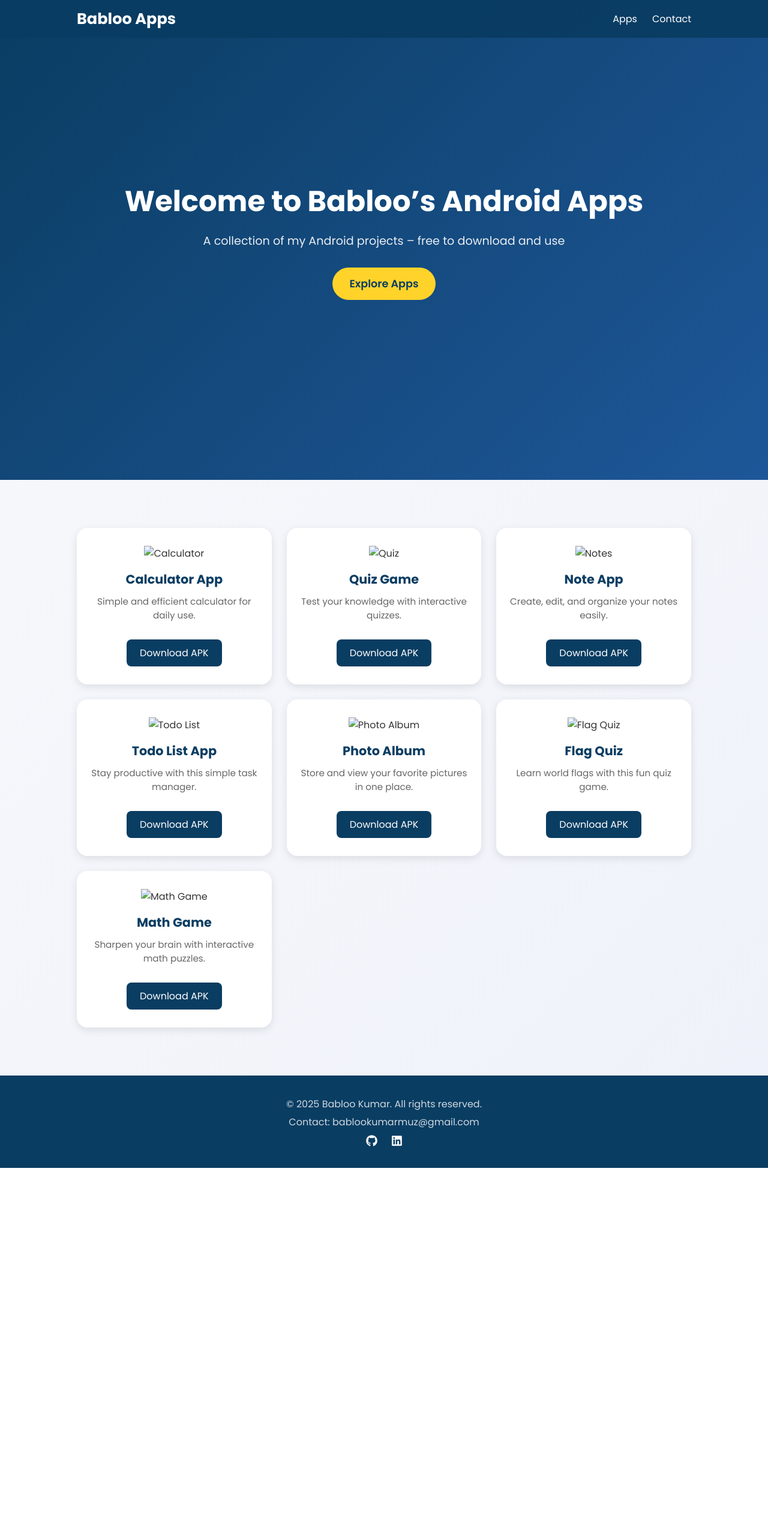
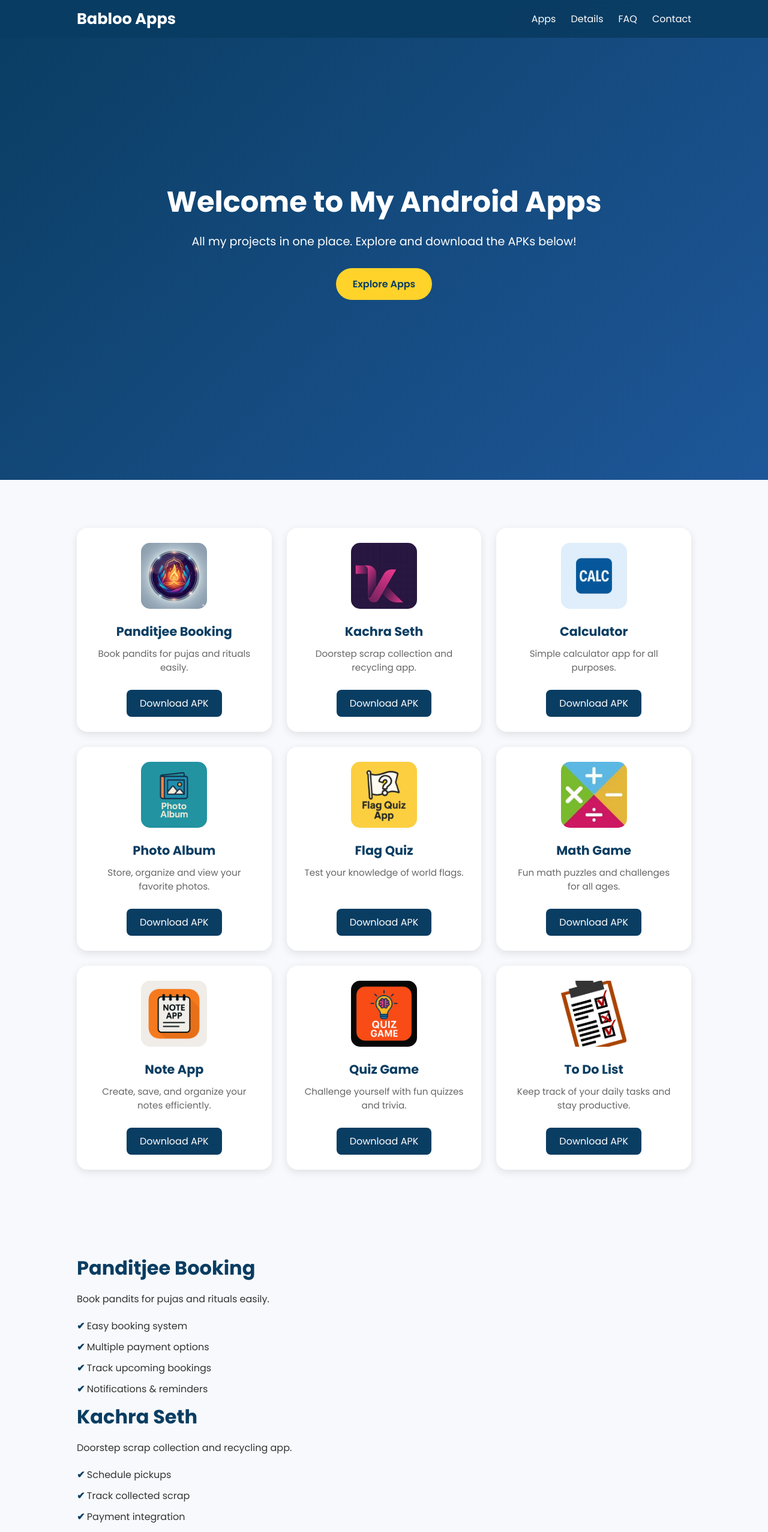
Before and after one commit to bablookumarmuz/Babloo-Android-Apps, a plain HTML site: page index.html in a window 1280 px wide. Shown: the top 2554 px of the page at 60% size. Before the commit the page ends 1947 px from the top, so only its background shows below. Drawn offline with Linux system fonts and the light colour scheme.

Commit message:
Update index.html

```diff
--- a/index.html
+++ b/index.html
@@ -10,7 +10,7 @@
     * {margin:0; padding:0; box-sizing:border-box;}
     body {
       font-family: 'Poppins', sans-serif;
-      background: linear-gradient(135deg,#f9f9fc,#eef2f9);
+      background: #f7f9fc;
       color: #333;
       scroll-behavior: smooth;
     }
@@ -18,143 +18,284 @@
     /* Navbar */
     nav {
       position: fixed;
+      top:0; left:0;
       width: 100%;
-      top: 0;
-      left: 0;
       background: rgba(10, 61, 98, 0.95);
-      color: white;
+      backdrop-filter: blur(8px);
       display: flex;
       justify-content: space-between;
       align-items: center;
       padding: 12px 10%;
       z-index: 1000;
     }
-    nav h1 { font-size: 1.6rem; font-weight: 700; }
-    nav ul { list-style: none; display: flex; gap: 25px; }
-    nav ul li a {
-      text-decoration: none; color: white; font-weight: 500;
-      transition: color .3s;
+    nav h1 { color:white; font-size:1.6rem; font-weight:700;}
+    nav ul { list-style:none; display:flex; gap:25px;}
+    nav ul li a { text-decoration:none; color:white; font-weight:500; transition: color .3s; }
+    nav ul li a:hover { color: #ffd32a; }
+    .hamburger { display:none; flex-direction: column; cursor:pointer; }
+    .hamburger span { width: 26px; height:3px; background:white; margin:4px 0; border-radius:3px; transition: all .4s;}
+    .hamburger.open span:nth-child(1){ transform:rotate(45deg) translate(5px,5px);}
+    .hamburger.open span:nth-child(2){ opacity:0;}
+    .hamburger.open span:nth-child(3){ transform:rotate(-45deg) translate(5px,-5px);}
+    @media(max-width:768px){
+      nav ul { position:absolute; top:60px; left:-100%; flex-direction:column; background: rgba(10,61,98,0.95); width:100%; padding:20px 0; gap:20px; transition: left .3s;}
+      nav ul.active { left:0; }
+      .hamburger { display:flex; }
     }
-    nav ul li a:hover { color: #ffd32a; }
 
     /* Hero */
     header.hero {
       height: 100vh;
-      display: flex; justify-content: center; align-items: center;
-      flex-direction: column; text-align: center; padding: 0 10%;
+      display:flex; flex-direction:column; justify-content:center; align-items:center;
+      text-align:center;
       background: linear-gradient(135deg,#0a3d62,#1e5799);
-      color: white;
+      color:white;
+      padding: 0 10%;
     }
-    header.hero h1 { font-size: 3rem; }
-    header.hero p { margin-top: 15px; font-size: 1.2rem; opacity: 0.9; }
-    header.hero .cta {
-      margin-top: 30px; padding: 14px 28px;
-      background: #ffd32a; color: #0a3d62; font-size: 1.1rem;
-      font-weight: 600; border-radius: 30px; text-decoration: none;
+    header.hero h1 { font-size:3rem; animation: fadeDown 1s ease forwards; }
+    header.hero p { font-size:1.2rem; margin-top:15px; animation: fadeUp 1.2s ease forwards; opacity:0.9;}
+    header.hero .cta { margin-top:30px; padding:14px 28px; background:#ffd32a; color:#0a3d62; font-weight:600; border-radius:30px; text-decoration:none; transition: all .3s; }
+    header.hero .cta:hover { transform:translateY(-5px); box-shadow:0 10px 20px rgba(0,0,0,0.2);}
+    @keyframes fadeDown { 0%{opacity:0; transform:translateY(-30px);} 100%{opacity:1; transform:translateY(0);} }
+    @keyframes fadeUp { 0%{opacity:0; transform:translateY(30px);} 100%{opacity:1; transform:translateY(0);} }
+
+    /* App Cards */
+    .apps { display:grid; grid-template-columns:repeat(auto-fit,minmax(280px,1fr)); gap:25px; padding:80px 10%; }
+    .card {
+      background:white; border-radius:18px; padding:25px; text-align:center;
+      box-shadow:0 4px 14px rgba(0,0,0,0.1); transition: transform .3s, box-shadow .3s;
     }
-    header.hero .cta:hover { background: #ffca0a; }
+    .card:hover { transform:translateY(-10px); box-shadow:0 12px 28px rgba(0,0,0,0.15); }
+    .card img { width:110px; height:110px; margin-bottom:15px; border-radius:15px; object-fit:cover; }
+    .card h2 { font-size:1.3rem; color:#0a3d62; margin-bottom:10px; }
+    .card p { font-size:.95rem; color:#666; min-height:60px; }
+    .download-btn {
+      display:inline-block; margin-top:12px; padding:10px 22px; background:#0a3d62; color:white; border-radius:8px;
+      font-weight:500; text-decoration:none; transition: all .3s;
+    }
+    .download-btn:hover { background:#1e5799; transform:translateY(-3px); }
 
-    /* Apps */
-    .apps {
-      display: grid; grid-template-columns: repeat(auto-fit,minmax(280px,1fr));
-      gap: 25px; padding: 80px 10%;
-    }
-    .card {
-      background: white; border-radius: 18px; padding: 30px 20px;
-      text-align: center; box-shadow: 0 4px 14px rgba(0,0,0,0.1);
-    }
-    .card img { width: 100px; height: 100px; margin-bottom: 15px; }
-    .card h2 { font-size: 1.3rem; color: #0a3d62; margin-bottom: 10px; }
-    .card p { font-size: .95rem; color: #666; min-height: 60px; }
-    .download-btn {
-      display: inline-block; margin-top: 15px; padding: 10px 22px;
-      background: #0a3d62; color: white; border-radius: 8px;
-      text-decoration: none; font-weight: 500;
-    }
-    .download-btn:hover { background: #1e5799; }
+    /* Details Section */
+    section.details { padding:60px 10%; animation: fadeUp 1s ease forwards;}
+    section.details h2 { font-size:2rem; color:#0a3d62; margin-bottom:15px;}
+    section.details p { font-size:1rem; margin-bottom:20px;}
+    section.details ul { list-style:none; }
+    section.details ul li { margin-bottom:10px; }
+    section.details ul li:before { content:"✔ "; color:#0a3d62; font-weight:bold; }
+
+    /* FAQ */
+    .faq { background:#f1f5f9; padding:60px 10%; }
+    .faq h2 { font-size:2rem; color:#0a3d62; margin-bottom:25px;}
+    .faq-item { margin-bottom:20px;}
+    .faq-item h3 { font-size:1.2rem; cursor:pointer; color:#0a3d62; }
+    .faq-item p { display:none; margin-top:10px; color:#444; }
 
     /* Footer */
-    footer {
-      background: #0a3d62; color: white; text-align: center; padding: 30px 15px;
-    }
-    footer p { margin: 5px; opacity: 0.8; }
-    .socials a { margin: 0 10px; color: white; font-size: 1.2rem; }
-    .socials a:hover { color: #ffd32a; }
+    footer { background:#0a3d62; color:white; text-align:center; padding:30px 15px;}
+    footer p { margin:5px; opacity:.85;}
+    .socials { margin-top:10px; }
+    .socials a { margin:0 10px; color:white; font-size:1.2rem; transition:color .3s; }
+    .socials a:hover { color:#ffd32a; }
   </style>
 </head>
 <body>
 
-  <!-- Navbar -->
   <nav>
     <h1>Babloo Apps</h1>
-    <ul>
+    <ul id="menu">
       <li><a href="#apps">Apps</a></li>
+      <li><a href="#details">Details</a></li>
+      <li><a href="#faq">FAQ</a></li>
       <li><a href="#contact">Contact</a></li>
     </ul>
+    <div class="hamburger" id="hamburger"><span></span><span></span><span></span></div>
   </nav>
 
-  <!-- Hero -->
   <header class="hero">
-    <h1>Welcome to Babloo’s Android Apps</h1>
-    <p>A collection of my Android projects – free to download and use</p>
+    <h1>Welcome to My Android Apps</h1>
+    <p>All my projects in one place. Explore and download the APKs below!</p>
     <a href="#apps" class="cta">Explore Apps</a>
   </header>
 
-  <!-- Apps Showcase -->
   <section id="apps" class="apps">
     <div class="card">
-      <img src="calculator.png" alt="Calculator">
-      <h2>Calculator App</h2>
-      <p>Simple and efficient calculator for daily use.</p>
-      <a href="apk/Android-Calculator-App.apk" class="download-btn" download>Download APK</a>
+      <img src="logo.jpg" alt="Panditjee Booking">
+      <h2>Panditjee Booking</h2>
+      <p>Book pandits for pujas and rituals easily.</p>
+      <a href="panditjee-booking.apk" class="download-btn" download>Download APK</a>
     </div>
     <div class="card">
-      <img src="quiz.png" alt="Quiz">
-      <h2>Quiz Game</h2>
-      <p>Test your knowledge with interactive quizzes.</p>
-      <a href="apk/Android-Quiz-Game-App.apk" class="download-btn" download>Download APK</a>
+      <img src="klogo.jpg" alt="Kachra Seth">
+      <h2>Kachra Seth</h2>
+      <p>Doorstep scrap collection and recycling app.</p>
+      <a href="kachraseth.apk" class="download-btn" download>Download APK</a>
     </div>
     <div class="card">
-      <img src="note.png" alt="Notes">
-      <h2>Note App</h2>
-      <p>Create, edit, and organize your notes easily.</p>
-      <a href="apk/Android-Note-App.apk" class="download-btn" download>Download APK</a>
+      <img src="calculator_icon.png" alt="Calculator">
+      <h2>Calculator</h2>
+      <p>Simple calculator app for all purposes.</p>
+      <a href="calculator.apk" class="download-btn" download>Download APK</a>
     </div>
     <div class="card">
-      <img src="todo.png" alt="Todo List">
-      <h2>Todo List App</h2>
-      <p>Stay productive with this simple task manager.</p>
-      <a href="apk/Android-Todo-List-App.apk" class="download-btn" download>Download APK</a>
+      <img src="photo_album_icon.png" alt="Photo Album">
+      <h2>Photo Album</h2>
+      <p>Store, organize and view your favorite photos.</p>
+      <a href="photoalbum.apk" class="download-btn" download>Download APK</a>
     </div>
     <div class="card">
-      <img src="photo.png" alt="Photo Album">
-      <h2>Photo Album</h2>
-      <p>Store and view your favorite pictures in one place.</p>
-      <a href="apk/Android-Photo-Album.apk" class="download-btn" download>Download APK</a>
+      <img src="flag_quiz_icon.png" alt="Flag Quiz">
+      <h2>Flag Quiz</h2>
+      <p>Test your knowledge of world flags.</p>
+      <a href="flagquiz.apk" class="download-btn" download>Download APK</a>
     </div>
     <div class="card">
-      <img src="flag.png" alt="Flag Quiz">
-      <h2>Flag Quiz</h2>
-      <p>Learn world flags with this fun quiz game.</p>
-      <a href="apk/Android-Flag-Quiz-App.apk" class="download-btn" download>Download APK</a>
+      <img src="math game.jpeg" alt="Math Game">
+      <h2>Math Game</h2>
+      <p>Fun math puzzles and challenges for all ages.</p>
+      <a href="mathgame.apk" class="download-btn" download>Download APK</a>
     </div>
     <div class="card">
-      <img src="math.png" alt="Math Game">
-      <h2>Math Game</h2>
-      <p>Sharpen your brain with interactive math puzzles.</p>
-      <a href="apk/Android-Math-Game-App.apk" class="download-btn" download>Download APK</a>
+      <img src="note_app_icon.png" alt="Note App">
+      <h2>Note App</h2>
+      <p>Create, save, and organize your notes efficiently.</p>
+      <a href="noteapp.apk" class="download-btn" download>Download APK</a>
+    </div>
+    <div class="card">
+      <img src="quiz_applogo.png" alt="Quiz Game">
+      <h2>Quiz Game</h2>
+      <p>Challenge yourself with fun quizzes and trivia.</p>
+      <a href="quizgame.apk" class="download-btn" download>Download APK</a>
+    </div>
+    <div class="card">
+      <img src="todolist.png" alt="To Do List">
+      <h2>To Do List</h2>
+      <p>Keep track of your daily tasks and stay productive.</p>
+      <a href="todolist.apk" class="download-btn" download>Download APK</a>
     </div>
   </section>
 
-  <!-- Footer -->
+  <section id="details" class="details">
+    <h2>Panditjee Booking</h2>
+    <p>Book pandits for pujas and rituals easily.</p>
+    <ul>
+      <li>Easy booking system</li>
+      <li>Multiple payment options</li>
+      <li>Track upcoming bookings</li>
+      <li>Notifications & reminders</li>
+    </ul>
+
+    <h2>Kachra Seth</h2>
+    <p>Doorstep scrap collection and recycling app.</p>
+    <ul>
+      <li>Schedule pickups</li>
+      <li>Track collected scrap</li>
+      <li>Payment integration</li>
+      <li>Analytics & insights</li>
+    </ul>
+
+    <h2>Calculator</h2>
+    <p>Simple and efficient calculator app.</p>
+    <ul>
+      <li>Basic arithmetic</li>
+      <li>Scientific functions</li>
+      <li>User-friendly interface</li>
+      <li>History tracking</li>
+    </ul>
+
+    <h2>Photo Album</h2>
+    <p>Organize and view your favorite photos.</p>
+    <ul>
+      <li>Create albums</li>
+      <li>Add captions & notes</li>
+      <li>Share photos</li>
+      <li>Secure storage</li>
+    </ul>
+
+    <h2>Flag Quiz</h2>
+    <p>Test your knowledge of world flags.</p>
+    <ul>
+      <li>Multiple choice questions</li>
+      <li>Score tracking</li>
+      <li>Timer challenge</li>
+      <li>Learn flags of countries</li>
+    </ul>
+
+    <h2>Math Game</h2>
+    <p>Fun math puzzles for all ages.</p>
+    <ul>
+      <li>Addition, subtraction, multiplication</li>
+      <li>Timed challenges</li>
+      <li>Level progression</li>
+      <li>Score leaderboard</li>
+    </ul>
+
+    <h2>Note App</h2>
+    <p>Save and organize notes efficiently.</p>
+    <ul>
+      <li>Create & edit notes</li>
+      <li>Search notes</li>
+      <li>Organize by categories</li>
+      <li>Secure storage</li>
+    </ul>
+
+    <h2>Quiz Game</h2>
+    <p>Challenge yourself with quizzes.</p>
+    <ul>
+      <li>Various categories</li>
+      <li>Track your score</li>
+      <li>Time-based challenges</li>
+      <li>Multiplayer mode</li>
+    </ul>
+
+    <h2>To Do List</h2>
+    <p>Track daily tasks efficiently.</p>
+    <ul>
+      <li>Add, edit, and delete tasks</li>
+      <li>Set reminders</li>
+      <li>Organize by priority</li>
+      <li>Mark tasks complete</li>
+    </ul>
+  </section>
+
+  <section id="faq" class="faq">
+    <h2>Frequently Asked Questions</h2>
+    <div class="faq-item">
+      <h3>How can I download the apps?</h3>
+      <p>Click the "Download APK" button below each app card to download it directly.</p>
+    </div>
+    <div class="faq-item">
+      <h3>Are the apps free?</h3>
+      <p>Yes, all apps listed here are completely free to use.</p>
+    </div>
+    <div class="faq-item">
+      <h3>Do I need internet?</h3>
+      <p>Some apps may require an internet connection for additional features.</p>
+    </div>
+  </section>
+
   <footer id="contact">
     <p>&copy; 2025 Babloo Kumar. All rights reserved.</p>
-    <p>Contact: bablookumarmuz@gmail.com</p>
+    <p>Contact: bablookumarmuz@gmail.com | +91 8228958397</p>
     <div class="socials">
       <a href="https://github.com/bablookumarmuz"><i class="fab fa-github"></i></a>
-      <a href="https://linkedin.com/in/babloo-kumar-76ba60253"><i class="fab fa-linkedin"></i></a>
+      <a href="#"><i class="fab fa-linkedin"></i></a>
     </div>
   </footer>
 
+  <script>
+    const hamburger = document.getElementById('hamburger');
+    const menu = document.getElementById('menu');
+    hamburger.addEventListener('click', () => {
+      menu.classList.toggle('active');
+      hamburger.classList.toggle('open');
+    });
+    document.querySelectorAll(".faq-item h3").forEach(item=>{
+      item.addEventListener("click",()=>{
+        let p = item.nextElementSibling;
+        p.style.display = (p.style.display==="block") ? "none" : "block";
+      });
+    });
+  </script>
+
 </body>
 </html>
```
